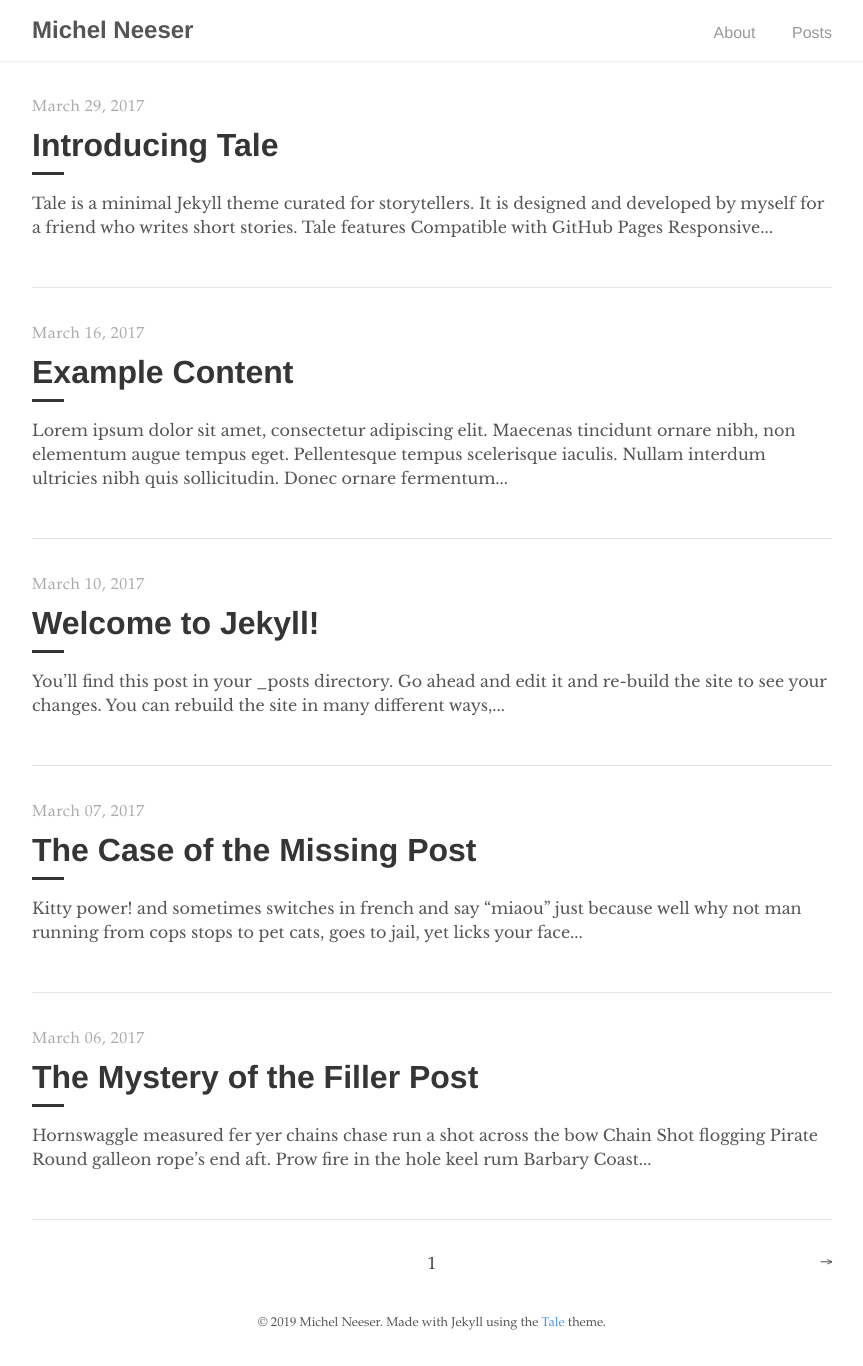
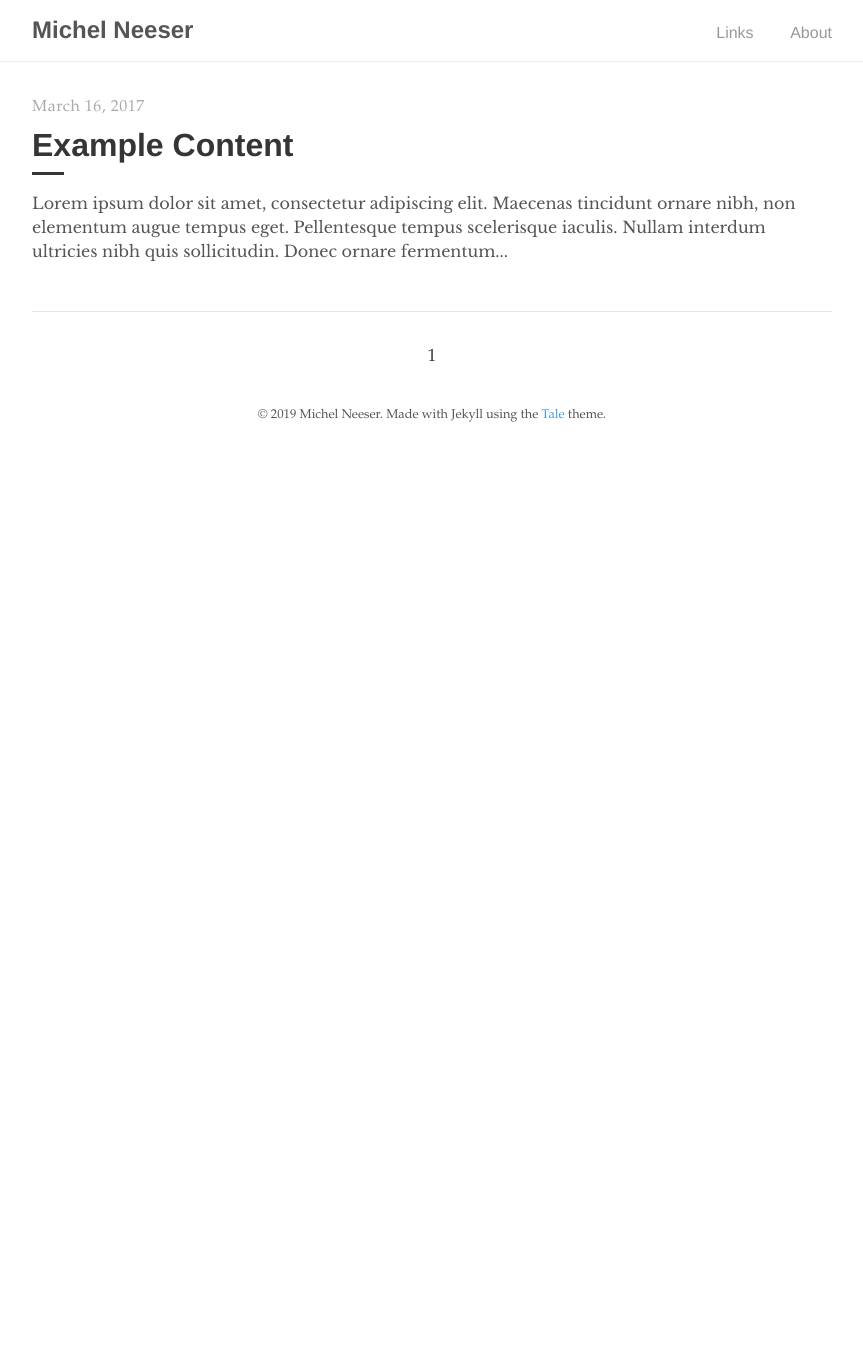
Before and after one commit to michelneeser/michelneeser.github.io, a Jekyll site: the page built from index.html, in a window 1280 px wide. Shown: the whole page, without its empty margins (208-1071 px from the left). Built offline with Jekyll 4.4.1, drawn with Linux system fonts in a browser that asks for light colours; the list of posts is cut into pages by our own code; after the commit the page ends 900 px from its top, so only the background shows below that.

Commit message:
some clean-up, page for links added

```diff
--- a/_config.yml
+++ b/_config.yml
@@ -1,6 +1,6 @@
 # Site settings
 title:          Michel Neeser
-description:    "Minimal Jekyll theme for storytellers"
+description:    "Michel Neeser - Java Developer, Tech Enthusiast"
 url:            "https://michelneeser.github.io"
 
 # Google Analytics
@@ -9,8 +9,7 @@ google_analytics: UA—XXXXXXXX-X
 # Author
 author:
   name:         Michel Neeser
-  url:          https://michelneeser.github.io
-  email:        yyy@yyy.com
+  email:        hello@michelneeser.com
 
 # Build settings
 markdown:       kramdown
--- a/_includes/navigation.html
+++ b/_includes/navigation.html
@@ -4,8 +4,8 @@
       <h2 class="nav-title">{{ site.title }}</h2>
     </a>
     <ul>
+      <li><a href="{{ '/links' | prepend: site.baseurl }}">Links</a></li>
       <li><a href="{{ '/about' | prepend: site.baseurl }}">About</a></li>
-      <li><a href="{{ site.baseurl }}/">Posts</a></li>
     </ul>
   </div>
 </nav>
--- a/_pages/about.md
+++ b/_pages/about.md
@@ -1,17 +1,7 @@
 ---
 layout: post
 title: "About"
-author: "Chester"
 permalink: /about/
 ---
 
-This is a little test.
-
-A friend of mine writes short stories. One sunny day, I asked if he wanted a website to showcase his works and he agreed. I decided to use GitHub Pages to host his site. That way he wouldn't have to buy a domain and a server.
-
-While doing some research up on GitHub Pages, I accidentally chanced upon this _simple, blog-aware, static site generator_ called [Jekyll](https://jekyllrb.com/) which works really well with GitHub Pages. I figured it would do just fine for my friend and I set about searching for a pretty theme. I wanted a theme with a _book-ish_ vibe. Unfortunately, most of the themes were too modern. Eventually, I caved and begun working on my own theme. With the help of [Poole](https://github.com/poole/poole), the Jekyll Butler, I was able to build **Tale**.
-
-## Contribute
-Feel free to create an issue or make a pull request on [GitHub](https://github.com/chesterhow/tale).
-
-Thanks for reading!
+under construction...
--- /dev/null
+++ b/_pages/links.md
@@ -0,0 +1,14 @@
+---
+layout: post
+title: "Links"
+permalink: /links/
+---
+
+## Web
+* [Jekyll](https://jekyllrb.com){:target="_blank"} <cite>&mdash; Very cool static site generator (on which this site is based)</cite>
+
+## Not so serious
+* [Vanilla JS](http://vanilla-js.com){:target="_blank"} <cite>&mdash; The ultimate JS library ;-)</cite>
+
+## Computer science
+* [Crash Course Computer Science](https://www.youtube.com/playlist?list=PL8dPuuaLjXtNlUrzyH5r6jN9ulIgZBpdo) <cite>&mdash; YouTube video series about the basics of computer science</cite>
--- a/_posts/2017-03-06-the-mystery-of-the-filler-post.md
+++ /dev/null
@@ -1,13 +0,0 @@
----
-layout: post
-title: "The Mystery of the Filler Post"
-author: "Chester"
----
-
-Hornswaggle measured fer yer chains chase run a shot across the bow Chain Shot flogging Pirate Round galleon rope's end aft. Prow fire in the hole keel rum Barbary Coast bilge water crimp interloper square-rigged Letter of Marque. Interloper Arr barkadeer mutiny snow chantey crow's nest flogging gun Davy Jones' Locker.
-
-Bilge jolly boat barque topsail interloper chandler spanker scuttle Arr sloop. Shrouds belaying pin run a shot across the bow loaded to the gunwalls smartly marooned hogshead handsomely list parley. Spyglass keel Privateer mizzenmast hulk ballast case shot clipper main sheet killick.
-
-Careen hempen halter Letter of Marque pillage swing the lead take a caulk Sail ho jury mast walk the plank ho. Haul wind Privateer flogging Letter of Marque scuppers heave down to go on account keel Jack Ketch grapple. Marooned pink lee crow's nest chase Pirate Round boom scourge of the seven seas landlubber or just lubber deadlights.
-
-[Pirate Ipsum](http://pirateipsum.me/)
--- a/_posts/2017-03-07-the-case-of-the-missing-post.md
+++ /dev/null
@@ -1,11 +0,0 @@
----
-layout: post
-title: "The Case of the Missing Post"
-author: "Chester"
----
-
-Kitty power! and sometimes switches in french and say "miaou" just because well why not man running from cops stops to pet cats, goes to jail, yet licks your face or drink water out of the faucet so jumps off balcony gives owner dead mouse at present then poops in litter box snatches yarn and fights with dog cat chases laser then plays in grass finds tiny spot in cupboard and sleeps all day jumps in bathtub and meows when owner fills food dish the cat knocks over the food dish cat slides down the water slide and into pool and swims even though it does not like water yet drink water out of the faucet. Pelt around the house and up and down stairs chasing phantoms.
-
-Sit in window and stare ooo, a bird! yum. Sit and stare. Sweet beast loves cheeseburgers. Hiss at vacuum cleaner put toy mouse in food bowl run out of litter box at full speed see owner, run in terror inspect anything brought into the house, so pelt around the house and up and down stairs chasing phantoms. Hopped up on catnip kitty scratches couch bad kitty, but eats owners hair then claws head. Lie on your belly and purr when you are asleep kitty power! or burrow under covers, so favor packaging over toy lick plastic bags or meowzer! yet unwrap toilet paper.
-
-[Cat Ipsum](http://www.catipsum.com/)
--- a/_posts/2017-03-10-welcome-to-jekyll.md
+++ /dev/null
@@ -1,25 +0,0 @@
----
-layout: post
-title:  "Welcome to Jekyll!"
-author: "Jekyll"
----
-
-You’ll find this post in your `_posts` directory. Go ahead and edit it and re-build the site to see your changes. You can rebuild the site in many different ways, but the most common way is to run `jekyll serve`, which launches a web server and auto-regenerates your site when a file is updated.
-
-To add new posts, simply add a file in the `_posts` directory that follows the convention `YYYY-MM-DD-name-of-post.ext` and includes the necessary front matter. Take a look at the source for this post to get an idea about how it works.
-
-Jekyll also offers powerful support for code snippets: like these
-
-{% highlight ruby %}
-def print_hi(name)
-  puts "Hi, #{name}"
-end
-print_hi('Tom')
-#=> prints 'Hi, Tom' to STDOUT.
-{% endhighlight %}
-
-Check out the [Jekyll docs][jekyll-docs] for more info on how to get the most out of Jekyll. File all bugs/feature requests at [Jekyll’s GitHub repo][jekyll-gh]. If you have questions, you can ask them on [Jekyll Talk][jekyll-talk].
-
-[jekyll-docs]: https://jekyllrb.com/docs/home
-[jekyll-gh]:   https://github.com/jekyll/jekyll
-[jekyll-talk]: https://talk.jekyllrb.com/
--- a/_posts/2017-03-29-introducing-tale.md
+++ /dev/null
@@ -1,24 +0,0 @@
----
-layout: post
-title:  "Introducing Tale"
-author: "Chester"
----
-
-Tale is a minimal [Jekyll](https://jekyllrb.com/) theme curated for storytellers. It is designed and developed by [myself](https://github.com/chesterhow/) for a friend who writes short stories.
-
-## Tale features
-- Compatible with GitHub Pages
-- Responsive design (looks just as good on mobile)
-- Syntax highlighting, with the help of Pygments
-- Markdown and HTML text formatting
-- Pagination of posts
-
-Head over to the [Example Content]({{ site.baseurl }}/2017-03-16/example-content) post for a showcase of Tale's text formatting features.
-
-## Browser Support
-Tale works on most if not all modern browsers, including Chrome, Safari and Firefox 👍🏼
-
-## Download or Contribute
-Tale is publicly hosted on GitHub, so go ahead and download or fork it at the [GitHub repository](https://github.com/chesterhow/tale). If you spot any bugs or have any suggestions, feel free to create an issue or make a pull request.
-
-Thanks for checking out Tale!
```
Also changed, not shown: _layouts/post.html (+1 -9 lines), _posts/2017-03-05-pagination-post.md (deleted, +0 -7 lines), _posts/2017-03-16-example-content.md (+0 -1 lines).
